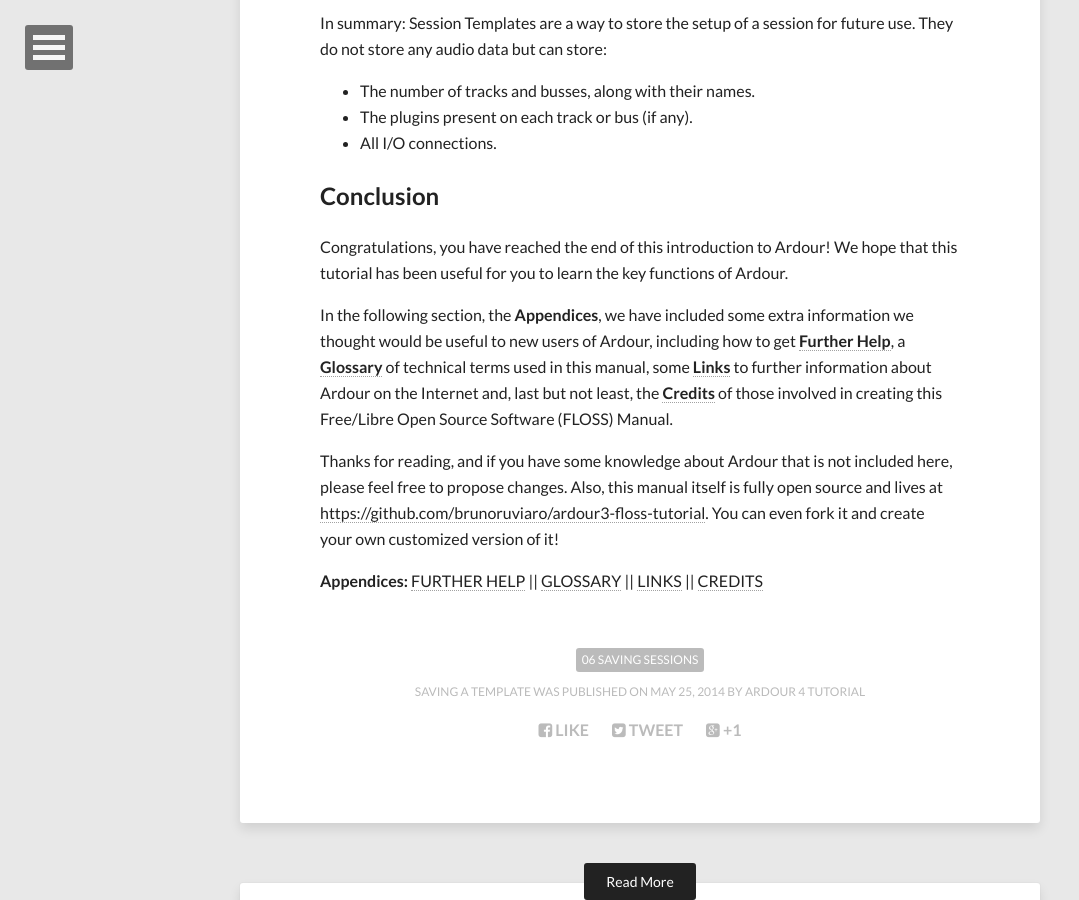
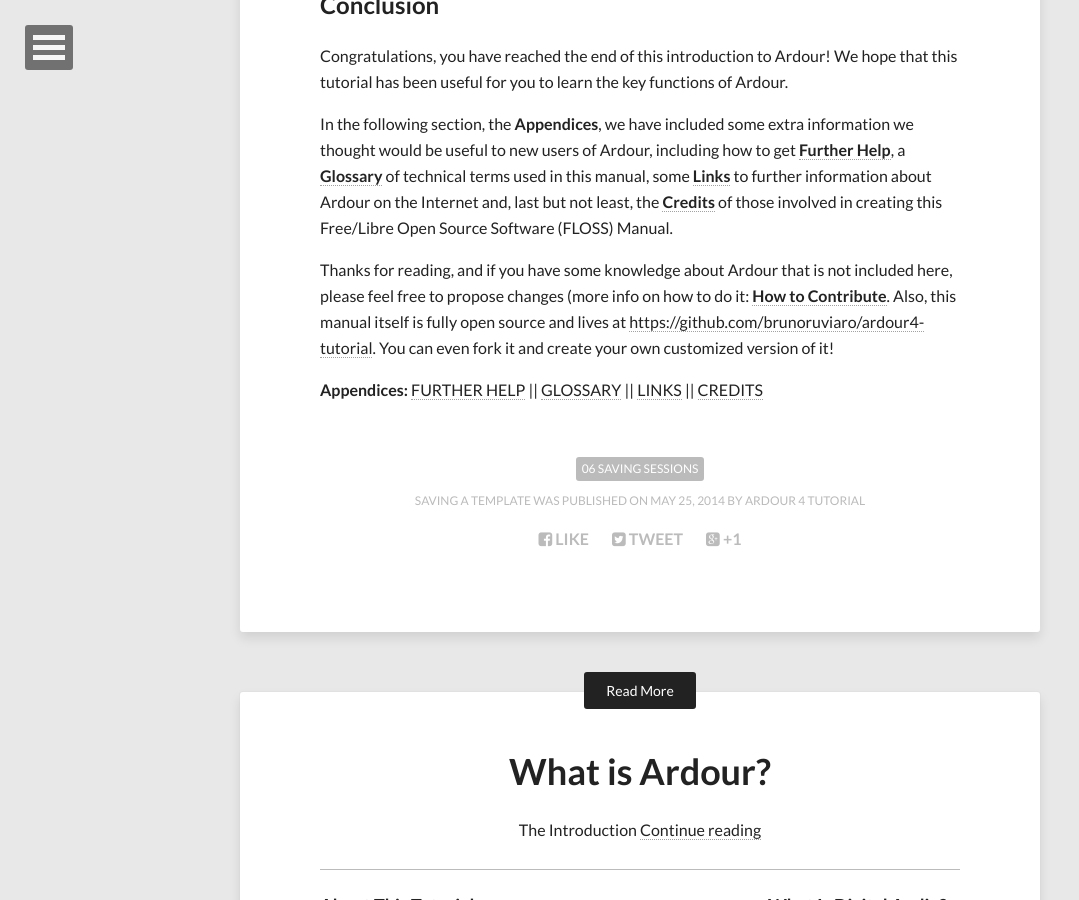
Before and after one commit to brunoruviaro/ardour4-tutorial, a Jekyll site: the page built from _posts/2014-05-25-saving-a-template.md, in a window 1280 px wide and 900 px high, scrolled down 1680 px. Shown: the whole window, without its empty margins (0-1079 px from the left). Built offline with Jekyll 4.4.1, drawn with Linux system fonts in a browser that asks for light colours; nearby versions of some CDN libraries; some of the changed lines change nothing that is shown.

Commit message:
Update template txt png

```diff
--- a/_posts/2014-05-25-saving-a-template.md
+++ b/_posts/2014-05-25-saving-a-template.md
@@ -27,13 +27,13 @@
 
 You can save a new Template from the Main Menu: *Session > Save Template*. You are asked to give the new Template a name:
 
-![template1]({{ site.url }}/images/Ardour3_Save_Template1.png)
+![template1]({{ site.url }}/images/Ardour4_Save_Template_1.png)
 
 ## Load a Template
 
 When creating a new Session, you get can now load up a previously saved Template:
 
-![template2]({{ site.url }}/images/Ardour3_Save_Template2.png)
+![template2]({{ site.url }}/images/Ardour4_Save_Template_2.png)
 
 In summary: Session Templates are a way to store the setup of a session for future use. They do not store any audio data but can store:
 
@@ -53,7 +53,7 @@
 involved in creating this Free/Libre Open Source Software (FLOSS) Manual.
 
 Thanks for reading, and if you have some knowledge about Ardour that is
-not included here, please feel free to propose changes. Also, this manual itself is fully open source and lives at [https://github.com/brunoruviaro/ardour3-floss-tutorial](https://github.com/brunoruviaro/ardour3-floss-tutorial). You can even fork it and create your own customized version of it!
+not included here, please feel free to propose changes (more info on how to do it: [**How to Contribute**](../how-to-contribute-0/). Also, this manual itself is fully open source and lives at [https://github.com/brunoruviaro/ardour4-tutorial](https://github.com/brunoruviaro/ardour4-tutorial). You can even fork it and create your own customized version of it!
 
 **Appendices:**
 [FURTHER HELP](../further-help)   ||
```
Also changed, not shown: images/Ardour4_Save_Template_1.png (added), images/Ardour_4_Save_Template_2.png (added).
